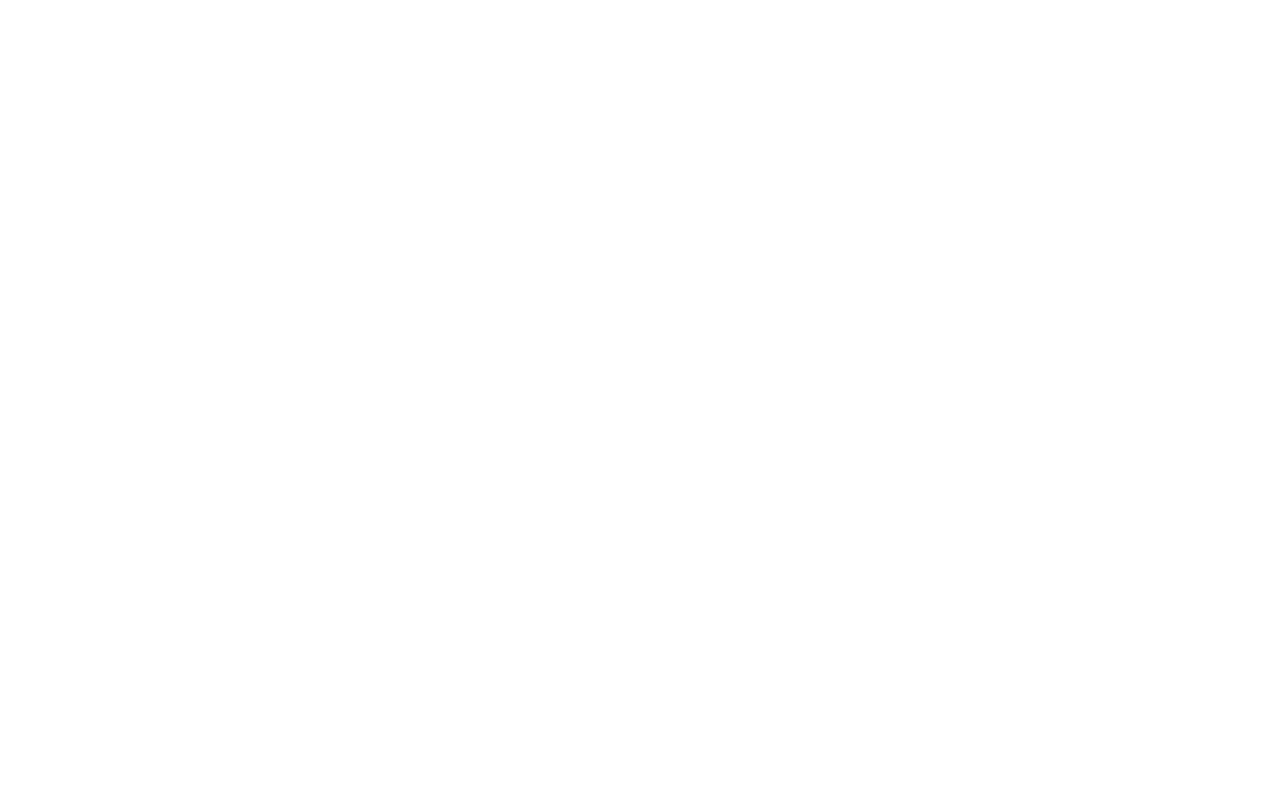
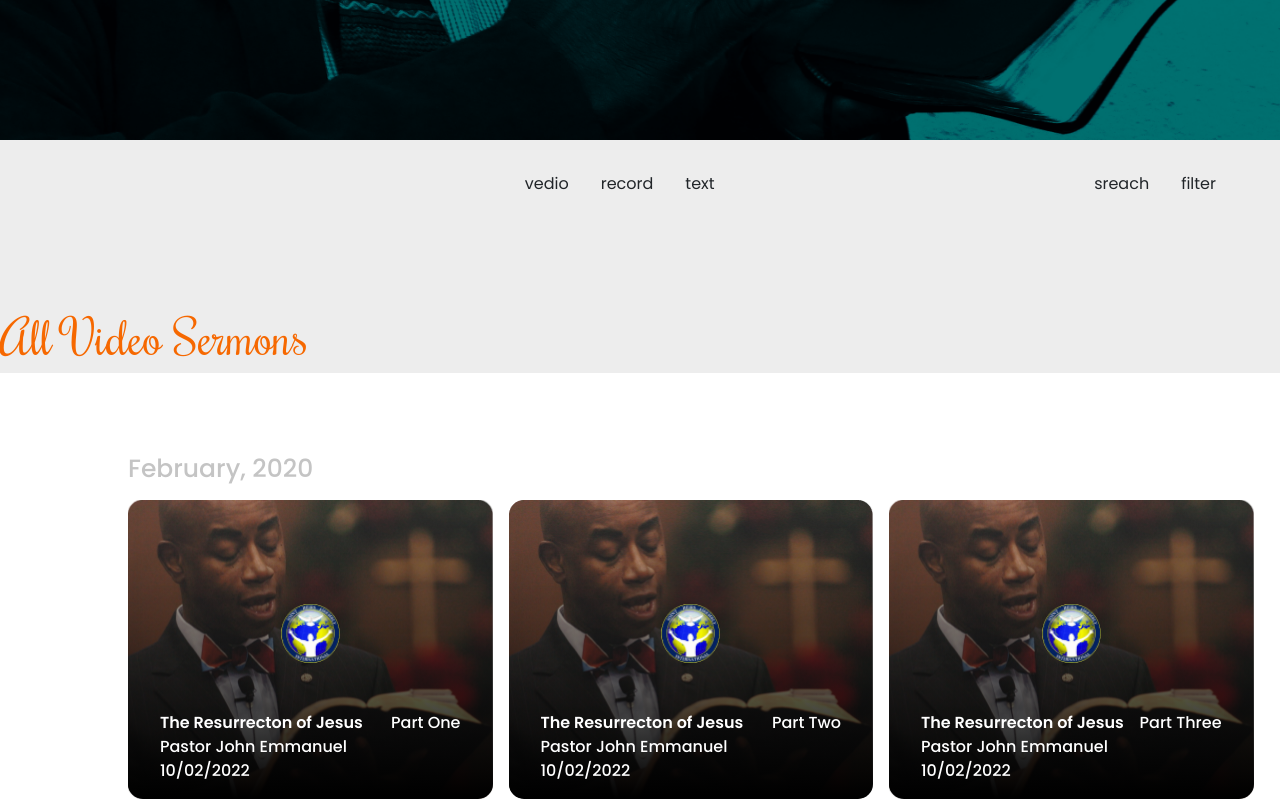
Before and after one commit to pin4eva/joint_heirs_frontend, a Next.js app: page /sermon/SermonsPage in a window 1280 px wide. Shown: the part 300-1100 px from the top of the page. Before the commit the page ends 800 px from the top, so only its background shows below. Built offline with nearby package versions, Linux system fonts and the light colour scheme.

Commit message:
added contents on sermon page

```diff
--- a/src/pages/sermon/SermonsPage.tsx
+++ b/src/pages/sermon/SermonsPage.tsx
@@ -1,7 +1,38 @@
 import React from "react";
+import FooterComp from "../../components/FooterComp";
+import HeaderComp from "../../components/HeaderComp";
+import VideoComp from "./videoComp";
 
 const SermonsPage = () => {
-	return <div>Sermons</div>;
+	return (
+		<div className="wrapper">
+			<header>
+				<HeaderComp />
+			</header>
+
+			<div className="sermon">
+				<div className="sermon-navi">
+					<div className="sermon-flex">
+						<div className="sermom-navi-toggle">
+							<div className="video">vedio</div>
+							<div className="video">record</div>
+							<div className="video">text</div>
+						</div>
+
+						<div className="sermon-navi-search">
+							<div className="video">sreach</div>
+							<div className="video">filter</div>
+						</div>
+					</div>
+				</div>
+				<p>All Video Sermons</p>
+			</div>
+
+			<VideoComp />
+
+			<FooterComp />
+		</div>
+	);
 };
 
 export default SermonsPage;
--- /dev/null
+++ b/src/pages/sermon/videoComp.tsx
@@ -0,0 +1,157 @@
+import React from "react";
+
+const VideoComp: React.FC<{ sermonData: ISermon }> = ({ sermonData }) => {
+	return (
+		<div className="Videos">
+			<div className="videos-wrapper">
+				<div className="febuary">
+					<p className="febuary-txt">February, 2020</p>
+					<div className="febuary-cont">
+						{sermonDatas.map((sermonData, i) => (
+							<div className="febuary-videos" key={i}>
+								<div className="overlay">
+									<div className="image">
+										<a href="">
+											<img src="/images/logo.png" alt="" />
+										</a>
+									</div>
+
+									<div className="txtflex">
+										<p className="bold">{sermonData.topic}</p>
+										<p>{sermonData.text}</p>
+									</div>
+									<p>{sermonData.name}</p>
+									<p>{sermonData.date}</p>
+								</div>
+							</div>
+						))}
+					</div>
+				</div>
+				<div className="febuary">
+					<p className="febuary-txt">March, 2020</p>
+					<div className="febuary-cont">
+						{sermonDatas.map((sermonData, i) => (
+							<div className="febuary-videos" key={i}>
+								<div className="overlay">
+									<div className="image">
+										<a href="">
+											<img src="/images/logo.png" alt="" />
+										</a>
+									</div>
+
+									<div className="txtflex">
+										<p className="bold">{sermonData.topic}</p>
+										<p>{sermonData.text}</p>
+									</div>
+									<p>{sermonData.name}</p>
+									<p>{sermonData.date}</p>
+								</div>
+							</div>
+						))}
+					</div>
+				</div>
+				<div className="febuary">
+					<p className="febuary-txt">April, 2020</p>
+					<div className="febuary-cont">
+						{sermonDatas.map((sermonData, i) => (
+							<div className="febuary-videos" key={i}>
+								<div className="overlay">
+									<div className="image">
+										<a href="">
+											<img src="/images/logo.png" alt="" />
+										</a>
+									</div>
+
+									<div className="txtflex">
+										<p className="bold">{sermonData.topic}</p>
+										<p>{sermonData.text}</p>
+									</div>
+									<p>{sermonData.name}</p>
+									<p>{sermonData.date}</p>
+								</div>
+							</div>
+						))}
+					</div>
+				</div>
+				<div className="febuary">
+					<p className="febuary-txt">May, 2020</p>
+					<div className="febuary-cont">
+						{sermonDatas.map((sermonData, i) => (
+							<div className="febuary-videos" key={i}>
+								<div className="overlay">
+									<div className="image">
+										<a href="">
+											<img src="/images/logo.png" alt="" />
+										</a>
+									</div>
+
+									<div className="txtflex">
+										<p className="bold">{sermonData.topic}</p>
+										<p>{sermonData.text}</p>
+									</div>
+									<p>{sermonData.name}</p>
+									<p>{sermonData.date}</p>
+								</div>
+							</div>
+						))}
+					</div>
+				</div>
+			</div>
+		</div>
+	);
+};
+
+export default VideoComp;
+
+interface ISermon {
+	img: string;
+	topic: string;
+	text: string;
+	name: string;
+	date: string;
+}
+
+const sermonDatas = [
+	{
+		img: "/public/images/logo.png",
+		topic: "The Resurrecton of Jesus",
+		text: "Part One",
+		name: "Pastor John Emmanuel",
+		date: "10/02/2022",
+	},
+	{
+		img: "/public/images/logo.png",
+		topic: "The Resurrecton of Jesus",
+		text: "Part Two",
+		name: "Pastor John Emmanuel",
+		date: "10/02/2022",
+	},
+	{
+		img: "/public/images/logo.png",
+		topic: "The Resurrecton of Jesus",
+		text: "Part Three",
+		name: "Pastor John Emmanuel",
+		date: "10/02/2022",
+	},
+	{
+		img: "/public/images/logo.png",
+		topic: "The Resurrecton of Jesus",
+		text: "Part Four",
+		name: "Pastor John Emmanuel",
+		date: "10/02/2022",
+	},
+	{
+		img: "/public/images/logo.png",
+		topic: "The Resurrecton of Jesus",
+		text: "Part Five",
+		name: "Pastor John Emmanuel",
+		date: "10/02/2022",
+	},
+	{
+		img: "/public/images/logo.png",
+		topic: "The Resurrecton of Jesus",
+		text: "Part Six",
+		name: "Pastor John Emmanuel",
+		date: "10/02/2022",
+	},
+];
--- a/src/styles/custom.scss
+++ b/src/styles/custom.scss
@@ -3,3 +3,4 @@
 @import "./home.scss";
 @import "./header.scss";
 @import "./footer.scss";
+@import "./sermon.scss";
--- /dev/null
+++ b/src/styles/sermon.scss
@@ -0,0 +1,119 @@
+.wrapper {
+	header {
+		background-image: url("../../public/images/PreacherBg.png");
+		background-repeat: no-repeat;
+		background-position: center;
+		background-size: cover;
+		min-height: 55vh;
+	}
+	.sermon {
+		background-color: $light-gray;
+		&-navi {
+			width: 90%;
+			margin: 0 auto;
+			height: 10rem;
+			display: flex;
+			justify-content: flex-end;
+
+			.sermon-flex {
+				display: flex;
+				margin-top: 2rem;
+				justify-content: space-between;
+				width: 60%;
+				.sermom-navi-toggle {
+					display: flex;
+					gap: 2rem;
+				}
+				.sermon-navi-search {
+					display: flex;
+					margin-left: 20rem;
+					gap: 2rem;
+				}
+			}
+		}
+		p {
+			font-family: $rochester;
+			font-style: normal;
+			font-weight: 400;
+			font-size: 48px;
+			line-height: 73px;
+			color: $warning;
+		}
+	}
+
+	// VIDEOCOMP STYLINGS
+	.videos {
+		background-color: #ffffff;
+		width: 100%;
+		&-wrapper {
+			width: 80%;
+			margin: 5rem auto;
+			.febuary {
+				margin: 3rem 0;
+				&-txt {
+					font-family: "Poppins";
+					font-style: normal;
+					font-weight: 500;
+					font-size: 25px;
+					line-height: 31px;
+					color: $tetiary;
+				}
+				.febuary-cont {
+					display: grid;
+					grid-template-columns: repeat(3, 1fr);
+					gap: 1rem;
+					.febuary-videos {
+						position: relative;
+						background-image: url("../../public/images/pst-thomas.png");
+						background-position: center;
+						background-repeat: no-repeat;
+						background-size: cover;
+						width: 364.5px;
+						height: 299.41px;
+						.overlay {
+							background: linear-gradient(180deg, rgba(196, 196, 196, 0.2) 0%, #000000 100%);
+							border-radius: 15px;
+							height: 100%;
+							padding: 1rem 2rem;
+							display: flex;
+							flex-direction: column;
+							justify-content: end;
+
+							p,
+							.bold {
+								font-family: "Poppins";
+								font-style: normal;
+								font-weight: 500;
+								font-size: 16px;
+
+								margin: 0;
+								/* or 125% */
+
+								color: #ffffff;
+							}
+
+							.image {
+								width: 59.41px;
+								height: 59.41px;
+								margin: 0 auto;
+								img {
+									width: 100%;
+									height: 100%;
+								}
+							}
+							.txtflex {
+								display: flex;
+								margin-top: 3rem;
+								align-items: center;
+								justify-content: space-between;
+								.bold {
+									font-weight: 600;
+								}
+							}
+						}
+					}
+				}
+			}
+		}
+	}
+}
```
Also changed, not shown: public/images/PreacherBg.png (added), public/images/pst-thomas.png (added).
